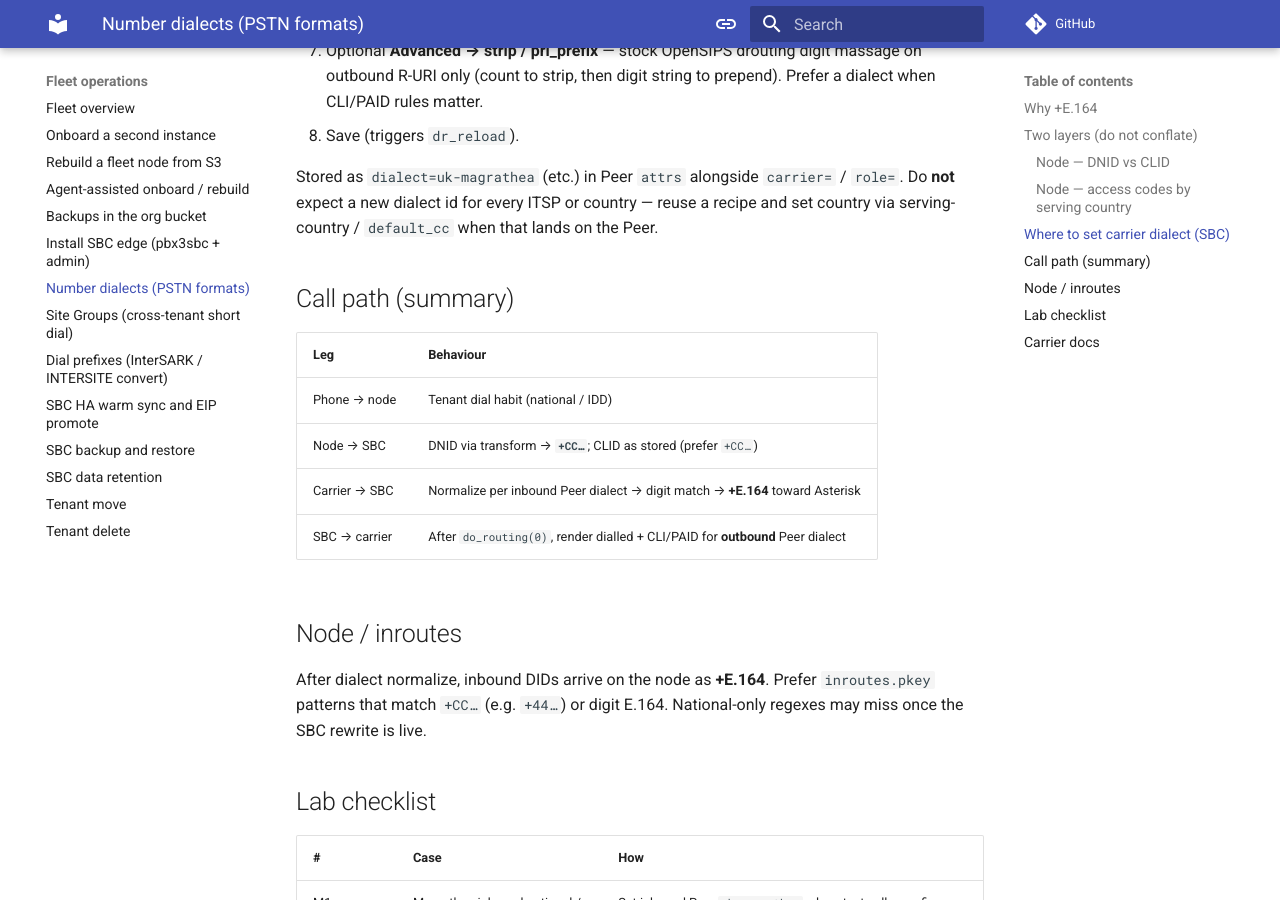
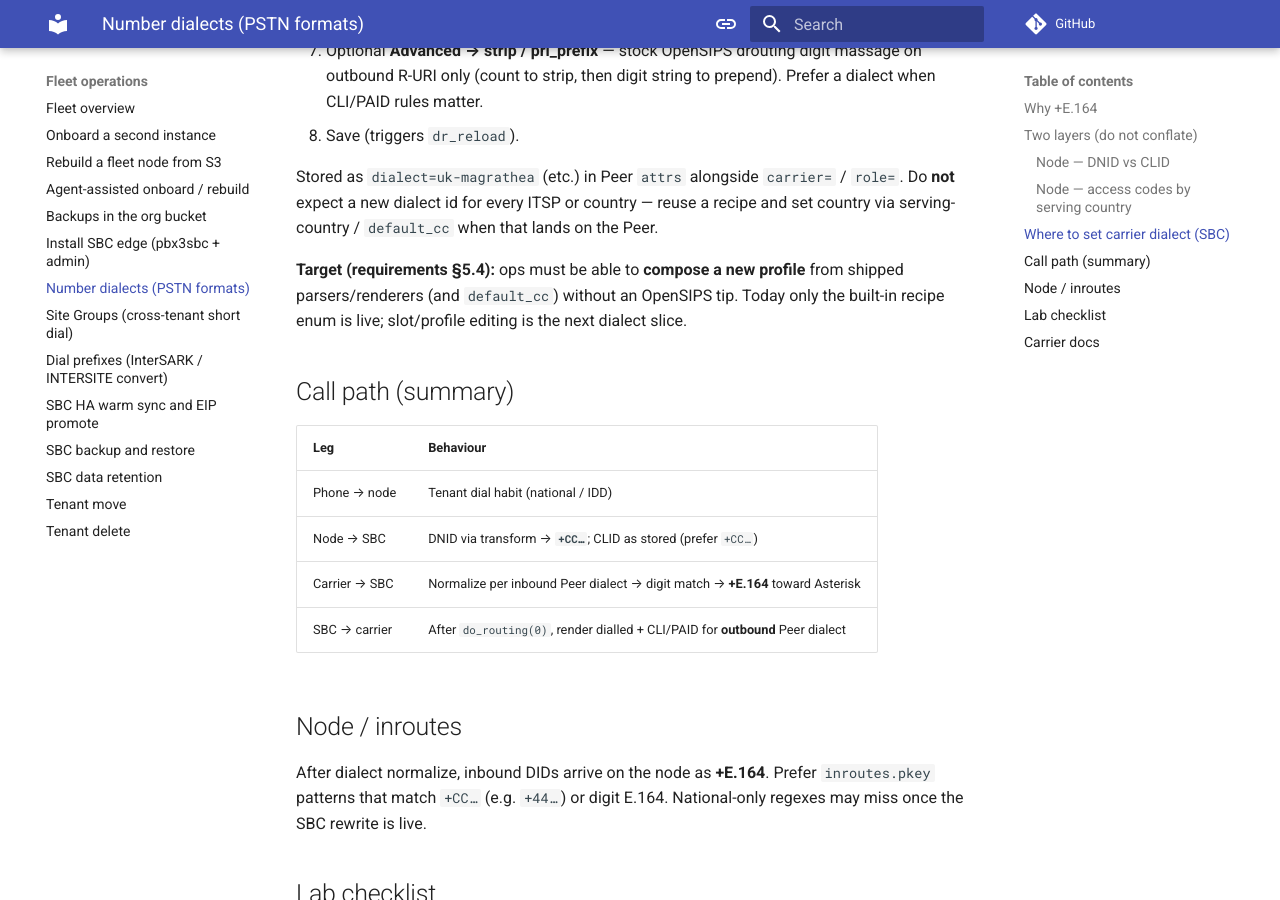
Before and after one commit to aelintra/pbx3-docs, an MkDocs documentation site: the page built from docs/fleet/number-dialect.md, in a window 1280 px wide and 900 px high, scrolled down 1955 px. Built offline with MkDocs 1.6.1 and Material for MkDocs 9.7.7, drawn with Linux system fonts in a browser that asks for light colours; comment, search, counter and statistics services are not loaded.

Commit message:
Note ops-authored dialect profiles as the next dialect slice.
Mirror NUMBER_DIALECT_REQUIREMENTS §5.4 for operators.

Co-authored-by: Cursor <cursoragent@cursor.com>

```diff
--- a/docs/fleet/number-dialect.md
+++ b/docs/fleet/number-dialect.md
@@ -52,6 +52,8 @@ In **SBC Admin → Peering → Peers**:
 
 Stored as `dialect=uk-magrathea` (etc.) in Peer `attrs` alongside `carrier=` / `role=`. Do **not** expect a new dialect id for every ITSP or country — reuse a recipe and set country via serving-country / `default_cc` when that lands on the Peer.
 
+**Target (requirements §5.4):** ops must be able to **compose a new profile** from shipped parsers/renderers (and `default_cc`) without an OpenSIPS tip. Today only the built-in recipe enum is live; slot/profile editing is the next dialect slice.
+
 ## Call path (summary)
 
 | Leg | Behaviour |
```
